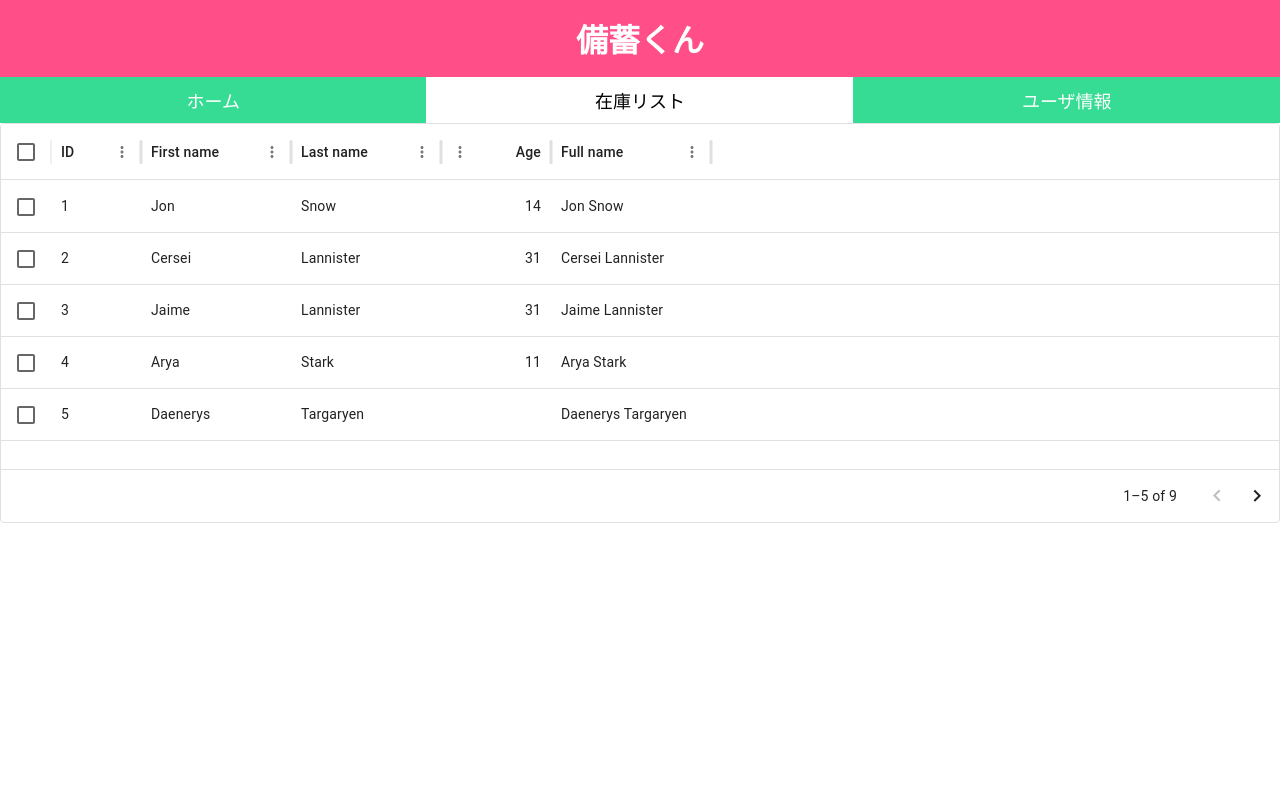
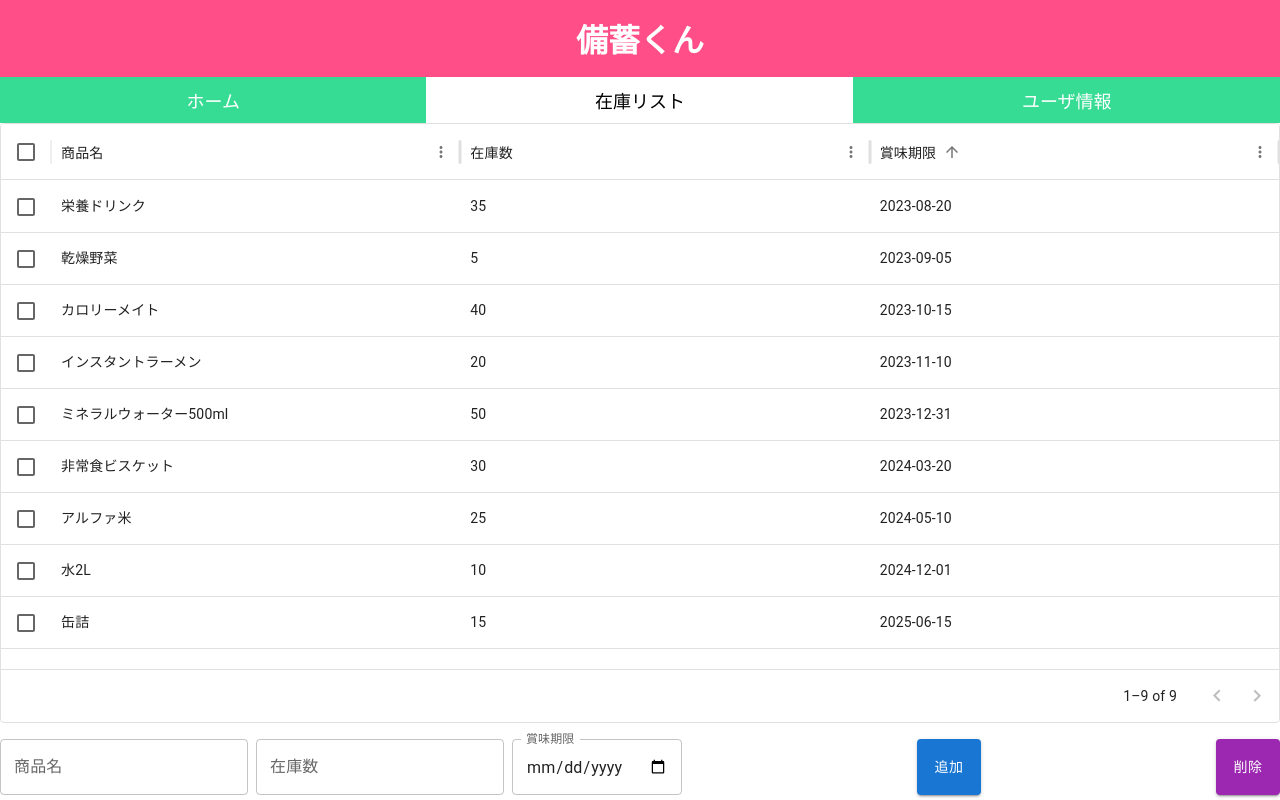
Before and after one commit to AE-1-Summer-Short-Internship2024/team4, a React (Create React App) app: page /inventory in a window 1280 px wide. Built offline with nearby package versions, Linux system fonts and the light colour scheme; no server answers.

Commit message:
在庫数概要

```diff
--- a/package.json
+++ b/package.json
@@ -13,6 +13,7 @@
     "@testing-library/react": "^13.4.0",
     "@testing-library/user-event": "^13.5.0",
     "axios": "^1.7.3",
+    "firebase": "^10.12.5",
     "react": "^18.3.1",
     "react-dom": "^18.3.1",
     "react-router-dom": "^6.26.0",
--- a/src/App.js
+++ b/src/App.js
@@ -2,7 +2,9 @@
 import React, { useEffect, useState } from 'react';
 import Header from './Header/Header';
 import Product from './compoents/product/ProductList';
+import Login_app from './compoents/Login/Login_app';
 import InventoryControl from './compoents/InventoryControl/InventoryControl';
+import UserRegist from './compoents/main/UserRegist';
 import {
   BrowserRouter as Router,
   Routes,
@@ -23,6 +25,8 @@ function App() {
           {/* path：/home　でProductコンポネントに飛ばす。 */}
           <Route path="/home" element={<Product />} />
           <Route path="/inventory"  element={<InventoryControl />} />
+          <Route path="/Login" element={<Login_app />} />
+          <Route path="/userregist" element={<UserRegist />} />
         </Routes>
 
       </div>
--- a/src/Header/Header.js
+++ b/src/Header/Header.js
@@ -18,13 +18,13 @@ const Header = () => {
         <nav className="nav">
           <ul>
             <li>
-              <a href="/" className={getActiveClass('/')}>　ホーム　</a>
+              <a href="/home" className={getActiveClass('/home')}>　ホーム　</a>
             </li>
             <li>
               <a href="/inventory" className={getActiveClass('/inventory')}>在庫リスト</a>
             </li>
             <li>
-              <a href="/about" className={getActiveClass('/productList')}>ユーザ情報</a>
+              <a href="/userregist" className={getActiveClass('/userregist')}>ユーザ情報</a>
             </li>
           </ul>
         </nav>
@@ -39,9 +39,9 @@ const App = () => {
     <Router>
       <Header />
       <Routes>
-        <Route path="/" element={<Home />} />
+        <Route path="/home" element={<Home />} />
         <Route path="/inventory" element={<Inventory />} />
-        <Route path="/about" element={<About />} />
+        <Route path="/userregist" element={<Userregist />} />
       </Routes>
     </Router>
   );
@@ -50,6 +50,6 @@ const App = () => {
 // 各ページコンポーネントを定義
 const Home = () => <div></div>;
 const Inventory = () => <div></div>;
-const About = () => <div></div>;
+const Userregist = () => <div></div>;
 
 export default App;
--- a/src/compoents/InventoryControl/InventoryControl.js
+++ b/src/compoents/InventoryControl/InventoryControl.js
@@ -1,68 +1,99 @@
-import React from 'react';
+import React, { useState } from 'react';
 import Box from '@mui/material/Box';
 import { DataGrid } from '@mui/x-data-grid';
-import { BrowserRouter as Router, Route, Link, Routes, NavLink } from 'react-router-dom';
+import Button from '@mui/material/Button';
+import TextField from '@mui/material/TextField';
 
+// カラム定義を更新しました
 const columns = [
-  { field: 'id', headerName: 'ID', width: 90 },
-  {
-    field: 'firstName',
-    headerName: 'First name',
-    width: 150,
-    editable: true,
-  },
-  {
-    field: 'lastName',
-    headerName: 'Last name',
-    width: 150,
-    editable: true,
-  },
-  {
-    field: 'age',
-    headerName: 'Age',
-    type: 'number',
-    width: 110,
-    editable: true,
-  },
-  {
-    field: 'fullName',
-    headerName: 'Full name',
-    description: 'This column has a value getter and is not sortable.',
-    sortable: false,
-    width: 160,
-    valueGetter: (value, row) => `${row.firstName || ''} ${row.lastName || ''}`,
-  },
+  { field: 'id', headerName: '商品名', flex: 1 },
+  { field: 'stock', headerName: '在庫数', flex: 1, editable: true },
+  { field: 'expiryDate', headerName: '賞味期限', flex: 1, editable: true },
 ];
 
-const rows = [
-  { id: 1, lastName: 'Snow', firstName: 'Jon', age: 14 },
-  { id: 2, lastName: 'Lannister', firstName: 'Cersei', age: 31 },
-  { id: 3, lastName: 'Lannister', firstName: 'Jaime', age: 31 },
-  { id: 4, lastName: 'Stark', firstName: 'Arya', age: 11 },
-  { id: 5, lastName: 'Targaryen', firstName: 'Daenerys', age: null },
-  { id: 6, lastName: 'Melisandre', firstName: null, age: 150 },
-  { id: 7, lastName: 'Clifford', firstName: 'Ferrara', age: 44 },
-  { id: 8, lastName: 'Frances', firstName: 'Rossini', age: 36 },
-  { id: 9, lastName: 'Roxie', firstName: 'Harvey', age: 65 },
+// 初期データ
+const initialRows = [
+  { id: '水2L', stock: 10, expiryDate: '2024-12-01' },
+  { id: '缶詰', stock: 15, expiryDate: '2025-06-15' },
+  { id: 'インスタントラーメン', stock: 20, expiryDate: '2023-11-10' },
+  { id: '乾燥野菜', stock: 5, expiryDate: '2023-09-05' },
+  { id: '非常食ビスケット', stock: 30, expiryDate: '2024-03-20' },
+  { id: 'ミネラルウォーター500ml', stock: 50, expiryDate: '2023-12-31' },
+  { id: 'アルファ米', stock: 25, expiryDate: '2024-05-10' },
+  { id: 'カロリーメイト', stock: 40, expiryDate: '2023-10-15' },
+  { id: '栄養ドリンク', stock: 35, expiryDate: '2023-08-20' },
 ];
 
 export default function DataGridDemo() {
+  const [rows, setRows] = useState(initialRows);
+  const [selectionModel, setSelectionModel] = useState([]);
+
+  const handleDelete = () => {
+    // 選択された行をフィルタリングして削除
+    const newRows = rows.filter((row) => !selectionModel.includes(row.id));
+    setRows(newRows);
+    setSelectionModel([]);
+  };
+
+  const handleAdd = () => {
+    if (newItem.id && newItem.stock && newItem.expiryDate) {
+      setRows([...rows, { ...newItem, id: newItem.id }]);
+      setNewItem({ id: '', stock: '', expiryDate: '' });
+    }
+  };
+
+  const [newItem, setNewItem] = useState({ id: '', stock: '', expiryDate: '' });
+
   return (
-    <Box sx={{ height: 400, width: '100%' }}>
+    <Box sx={{ height: 600, width: '100%' }}>
       <DataGrid
         rows={rows}
         columns={columns}
         initialState={{
+          sorting: {
+            sortModel: [{ field: 'expiryDate', sort: 'asc' }],
+          },
           pagination: {
             paginationModel: {
-              pageSize: 5,
+              pageSize: 50,
             },
           },
         }}
-        pageSizeOptions={[5]}
+        pageSizeOptions={[50]}
         checkboxSelection
         disableRowSelectionOnClick
+        onSelectionModelChange={(newSelection) => {
+          setSelectionModel(newSelection);
+        }}
       />
+      <Box sx={{ display: 'flex', justifyContent: 'space-between', marginTop: 2 }}>
+        <Box sx={{ display: 'flex', gap: 1 }}>
+          <TextField
+            label="商品名"
+            value={newItem.id}
+            onChange={(e) => setNewItem({ ...newItem, id: e.target.value })}
+          />
+          <TextField
+            label="在庫数"
+            value={newItem.stock}
+            onChange={(e) => setNewItem({ ...newItem, stock: e.target.value })}
+            type="number"
+          />
+          <TextField
+            label="賞味期限"
+            value={newItem.expiryDate}
+            onChange={(e) => setNewItem({ ...newItem, expiryDate: e.target.value })}
+            type="date"
+            InputLabelProps={{ shrink: true }}
+          />
+        </Box>
+        <Button variant="contained" color="primary" onClick={handleAdd}>
+          追加
+        </Button>
+        <Button variant="contained" color="secondary" onClick={handleDelete}>
+          削除
+        </Button>
+      </Box>
     </Box>
   );
 }
--- /dev/null
+++ b/src/compoents/Login/Login_app.js
@@ -0,0 +1,13 @@
+import React from 'react';
+import AuthComponent from './components/AuthComponent'; // AuthComponentをインポート
+
+const App = () => {
+  return (
+    <div>
+      <h1>ログイン機能</h1>
+      <AuthComponent />
+    </div>
+  );
+};
+
+export default App;
--- /dev/null
+++ b/src/compoents/Login/components/AuthComponent.js
@@ -0,0 +1,66 @@
+import React, { useState, useEffect } from 'react';
+import { signInWithPopup, signOut } from "firebase/auth";
+import { auth, googleProvider } from "../firebase";
+
+
+const AuthComponent = () => {
+  const [user, setUser] = useState(null); // ログイン状態
+
+  // ログイン状態の監視
+  useEffect(() => {
+    const unsubscribe = auth.onAuthStateChanged((authUser) => {
+      if (authUser) {
+        // ログインしている場合
+        setUser(authUser);
+      } else {
+        // ログアウトしている場合
+        setUser(null);
+      }
+    });
+
+    // アンマウント時に監視解除
+    return () => {
+      unsubscribe();
+    };
+  }, []);
+
+  // ログイン
+  const handleSignIn = async () => {
+    try {
+      // Googleログインポップアップを表示
+      const result = await signInWithPopup(auth, googleProvider);
+      // ログイン成功時の処理
+      console.log('ログイン成功', result.user);
+    } catch (error) {
+      // エラーハンドリング
+      console.error('ログインエラー', error);
+    }
+  };
+
+  // ログアウト
+  const handleSignOut = async () => {
+    try {
+      await signOut(auth);
+    } catch (error) {
+      console.error('ログアウトエラー:', error);
+    }
+  };
+
+  return (
+    <div>
+      {user ? (
+        <div>
+          <p>ログインユーザー: {user.displayName}</p>
+          <button onClick={handleSignOut}>ログアウト</button>
+        </div>
+      ) : (
+        <div>
+          <p>ログインしていません</p>
+          <button onClick={handleSignIn}>ログイン</button>
+        </div>
+      )}
+    </div>
+  );
+};
+
+export default AuthComponent;
--- /dev/null
+++ b/src/compoents/Login/firebase.js
@@ -0,0 +1,19 @@
+import { initializeApp } from "firebase/app";
+import { getAuth, GoogleAuthProvider } from "firebase/auth";
+
+const firebaseConfig = {
+  apiKey: process.env.REACT_APP_FIRE_API_KEY,
+  authDomain: process.env.REACT_APP_FIRE_AUTH_DOMAIN,
+  projectId: process.env.REACT_APP_FIRE_PROJECT_ID,
+  storageBucket: process.env.REACT_APP_FIRE_STORAGE_BUCKET,
+  messagingSenderId: process.env.REACT_APP_FIRE_MESSAGING_SENDER_ID,
+  appId: process.env.REACT_APP_FIRE_APP_ID,
+  measurementId: process.env.REACT_APP_FIRE_MEASUREMENT_ID
+};
+
+const firebaseApp = initializeApp(firebaseConfig);
+
+const auth = getAuth(firebaseApp);
+const googleProvider = new GoogleAuthProvider();
+
+export { auth, googleProvider };
--- a/src/compoents/product/ProductList.js
+++ b/src/compoents/product/ProductList.js
@@ -24,7 +24,7 @@ const ProductList = () => {
             key={product.id}
           >
             <a href={`#product-${product.id}`}>
-              <div>{product.name}：{product.quantity}</div>
+              <div>{product.name};{product.quantity}</div>
             </a>
           </div>
         ))}
```
Also changed, not shown: 1 other file (tests, documents, lock files or other folders).
